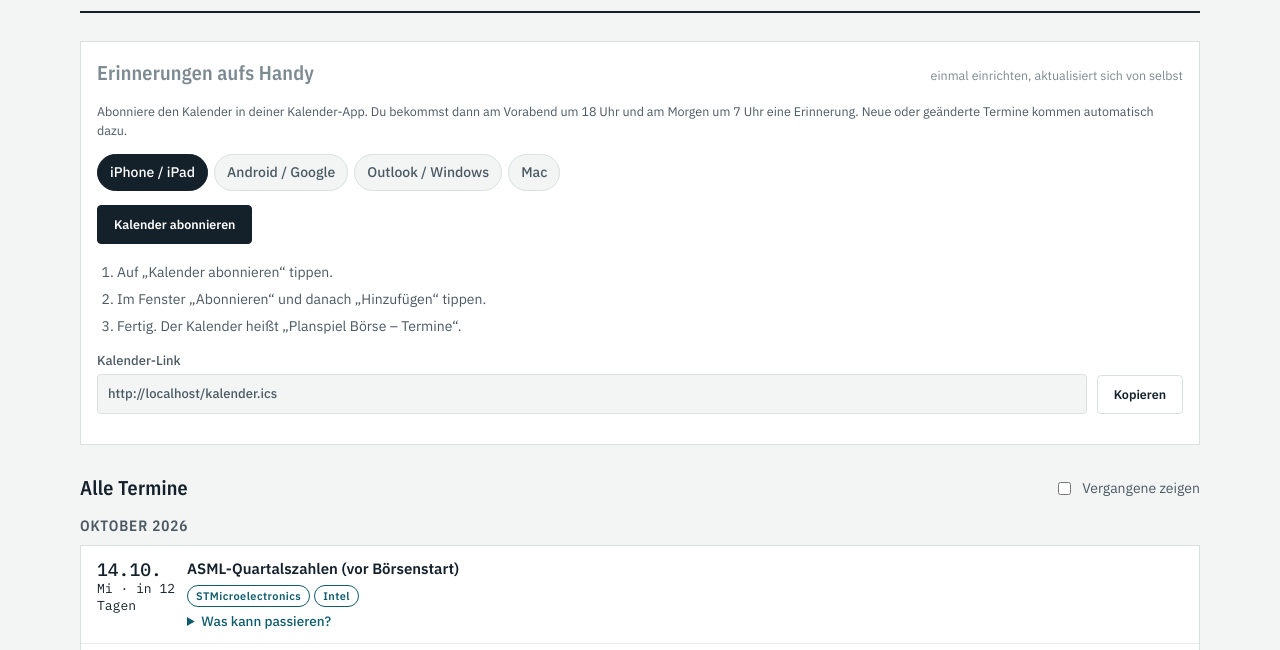
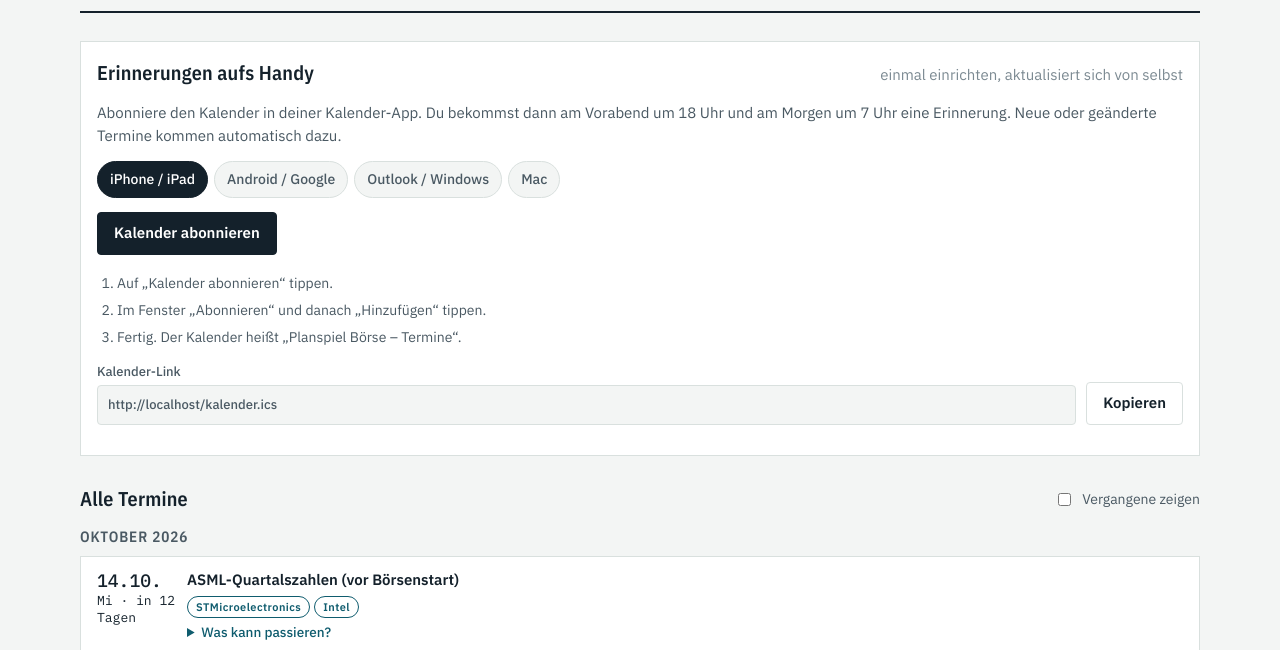
Before and after one commit to Nahol2021/depotbuch, a plain HTML site: page termine.html in a window 1280 px wide. Shown: the part 150-800 px from the top of the page. Drawn offline with nearby package versions, Linux system fonts and the light colour scheme.

Commit message:
Termin-Seite: Abo-Kasten nicht mehr ausgegraut
Co-Authored-By: Claude Opus 5.5 <noreply@anthropic.com>

```diff
--- a/termine.html
+++ b/termine.html
@@ -175,7 +175,7 @@ a.btn{display:inline-block;text-decoration:none}
 .keybox details summary{cursor:pointer;color:var(--accent);font-weight:500;font-size:14px}
 .steps{margin:8px 0 0;padding-left:20px;display:grid;gap:6px;font-size:14px;color:var(--ink-2)}
 
-.sub{display:grid;gap:14px}
+.subscribe{display:grid;gap:14px}
 .tabs{display:flex;flex-wrap:wrap;gap:6px}
 .tabs button{padding:7px 12px;border:1px solid var(--line);background:var(--bg);border-radius:999px;cursor:pointer;font-weight:500;font-size:14px;color:var(--ink-2)}
 .tabs button[aria-selected="true"]{background:var(--ink);color:var(--paper);border-color:var(--ink)}
@@ -205,7 +205,7 @@ a.btn{display:inline-block;text-decoration:none}
     </div>
   </header>
 
-  <section aria-labelledby="h-sub" class="panel pad sub">
+  <section aria-labelledby="h-sub" class="panel pad subscribe">
     <div class="sec-head">
       <h2 id="h-sub">Erinnerungen aufs Handy</h2>
       <span class="faint">einmal einrichten, aktualisiert sich von selbst</span>
```
